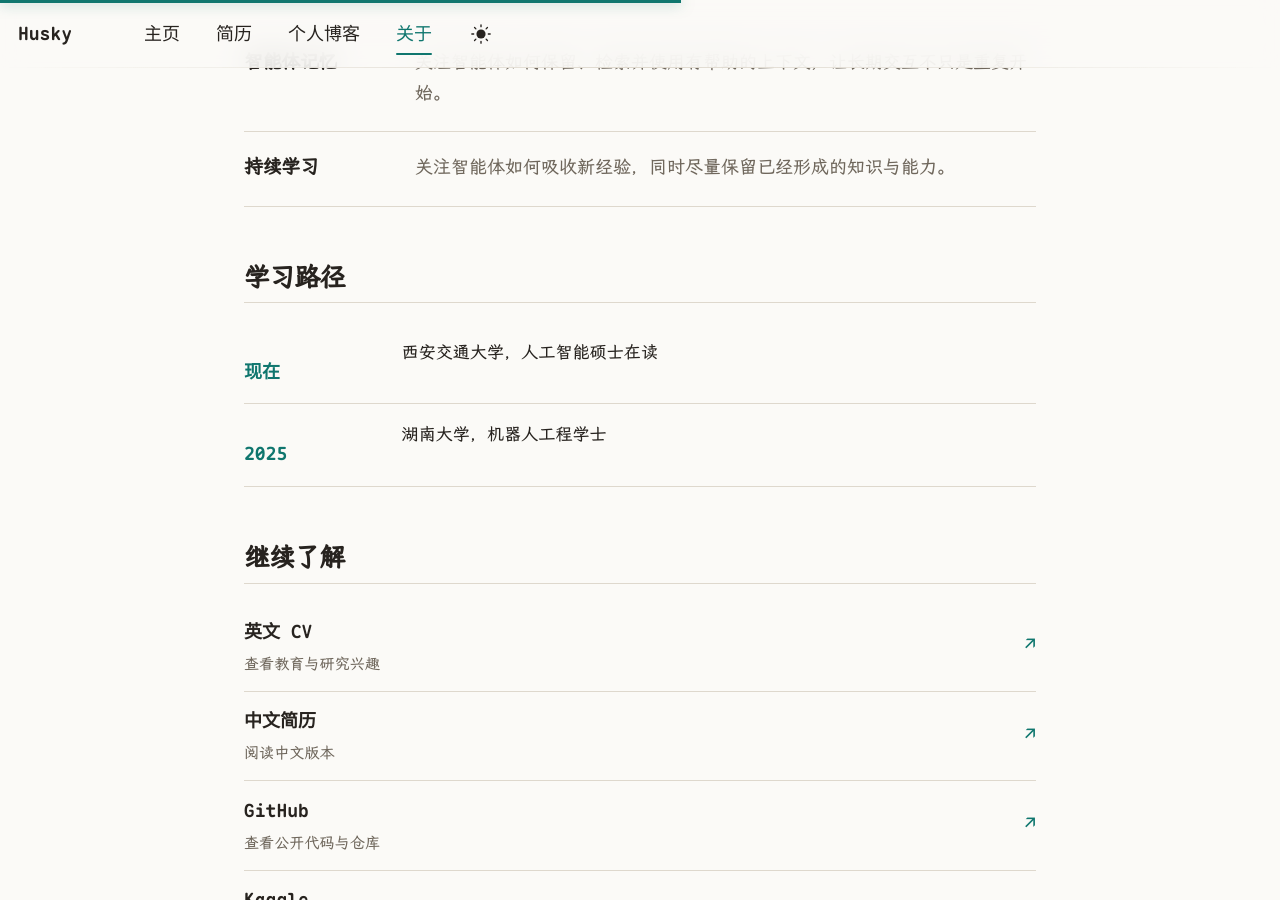
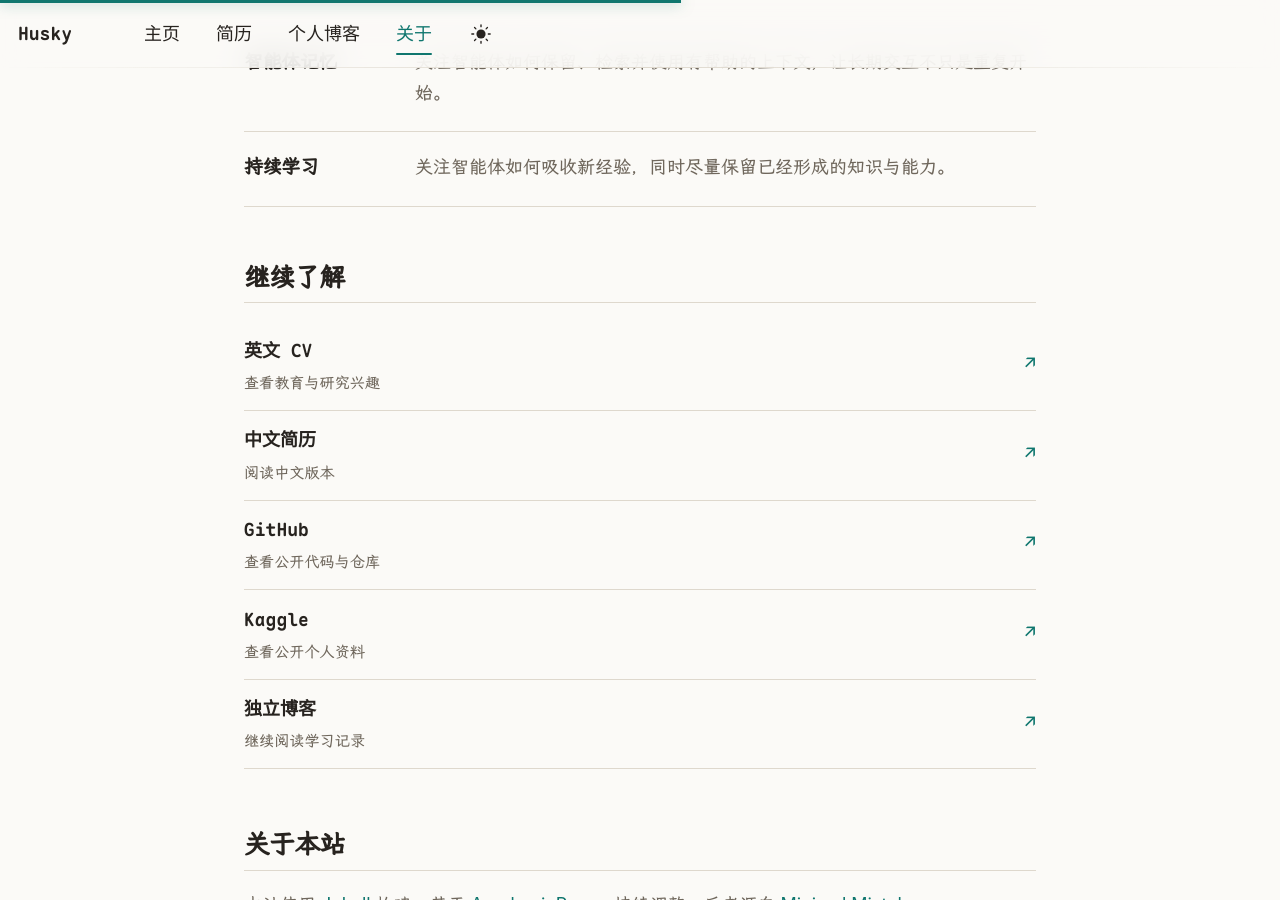
Before and after one commit to husky1102/husky1102.github.io, a Jekyll site: the page built from _pages/about.md, in a window 1280 px wide and 900 px high, scrolled down 664 px. Built offline with Jekyll 4.4.1, drawn with Linux system fonts in a browser that asks for light colours.

```diff
--- a/_config.yml
+++ b/_config.yml
@@ -138,7 +138,7 @@ facebook:
   username               :
   app_id                 :
   publisher              :
-og_image                 :  # Open Graph/Twitter default site image
+og_image                 : "avatar-gpt063-1024.webp" # Open Graph/Twitter default site image
 # For specifying social profiles
 # - https://developers.google.com/structured-data/customize/social-profiles
 social:
--- a/_includes/seo.html
+++ b/_includes/seo.html
@@ -53,6 +53,19 @@
   <meta property="og:description" name="description" content="{{ seo_description }}">
 {% endif %}
 
+{% if page.header.image %}
+  {% assign seo_image = page.header.image %}
+{% elsif page.header.overlay_image %}
+  {% assign seo_image = page.header.overlay_image %}
+{% elsif site.og_image %}
+  {% assign seo_image = site.og_image %}
+{% endif %}
+
+{% if seo_image %}
+  <meta property="og:image" content="{% if seo_image contains "://" %}{{ seo_image }}{% else %}{{ seo_image | prepend: "/images/" | prepend: base_path }}{% endif %}">
+  <meta property="og:image:alt" content="{{ site.title | escape }}">
+{% endif %}
+
 {% if site.twitter.username %}
   <meta name="twitter:site" content="@{{ site.twitter.username | replace: "@", "" }}">
   <meta name="twitter:title" content="{{ page.title | default: site.title | markdownify | strip_html | strip_newlines | escape_once }}">
@@ -82,12 +95,6 @@
   {% if site.facebook.app_id %}
     <meta property="fb:app_id" content="{{ site.facebook.app_id }}">
   {% endif %}
-{% endif %}
-
-{% if page.header.image %}
-  <meta property="og:image" content="{% if page.header.image contains "://" %}{{ page.header.image }}{% else %}{{ page.header.image | prepend: "/images/" | prepend: base_path }}{% endif %}">
-{% elsif page.header.overlay_image %}
-  <meta property="og:image" content="{% if page.header.overlay_image contains "://" %}{{ page.header.overlay_image }}{% else %}{{ page.header.overlay_image | prepend: "/images/" | prepend: base_path }}{% endif %}">
 {% endif %}
 
 {% if page.date %}
--- a/_pages/about.md
+++ b/_pages/about.md
@@ -33,20 +33,6 @@ redirect_from:
   </div>
 </section>
 
-<section class="about-section" aria-labelledby="about-path-title">
-  <h2 id="about-path-title">学习路径</h2>
-  <dl class="about-path">
-    <div>
-      <dt>现在</dt>
-      <dd>西安交通大学，人工智能硕士在读</dd>
-    </div>
-    <div>
-      <dt>2025</dt>
-      <dd>湖南大学，机器人工程学士</dd>
-    </div>
-  </dl>
-</section>
-
 <nav class="about-section" aria-labelledby="about-links-title">
   <h2 id="about-links-title">继续了解</h2>
   <ul class="about-link-list">
```
Also changed, not shown: _pages/home.md (+1 -1 lines), tests/public-routes.test.js (+1 -0 lines).
